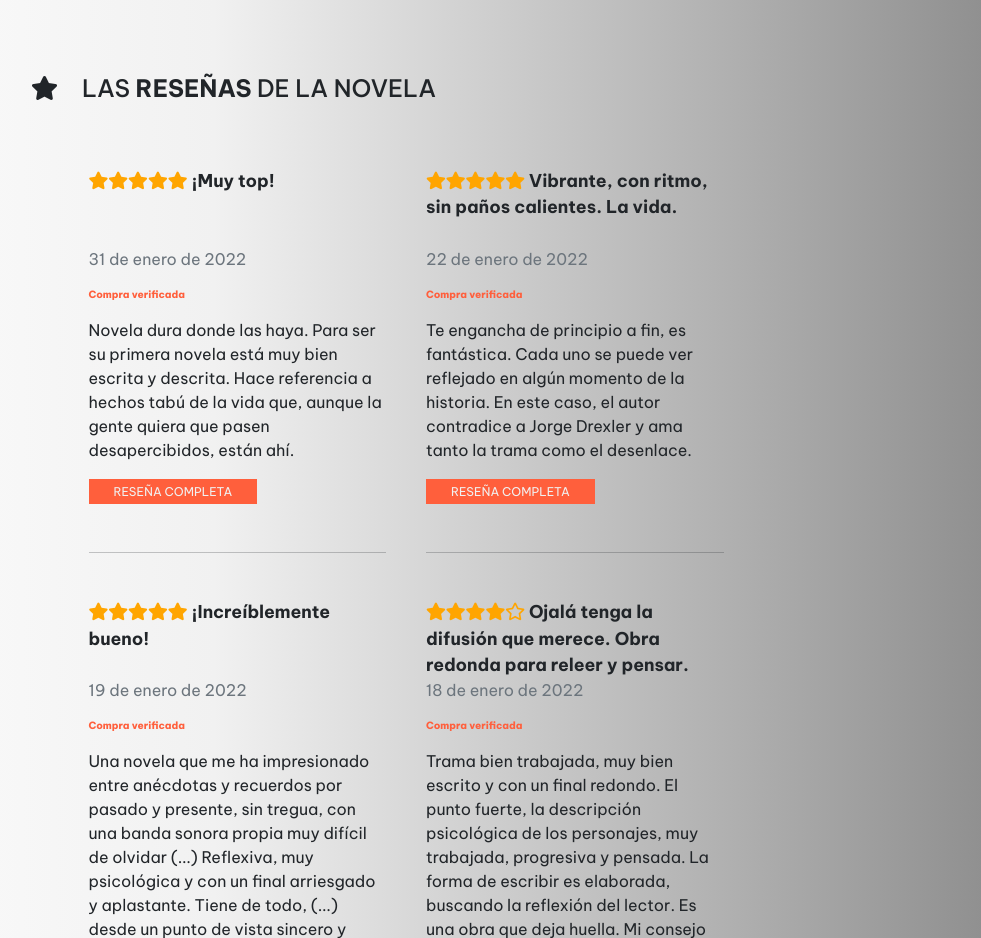
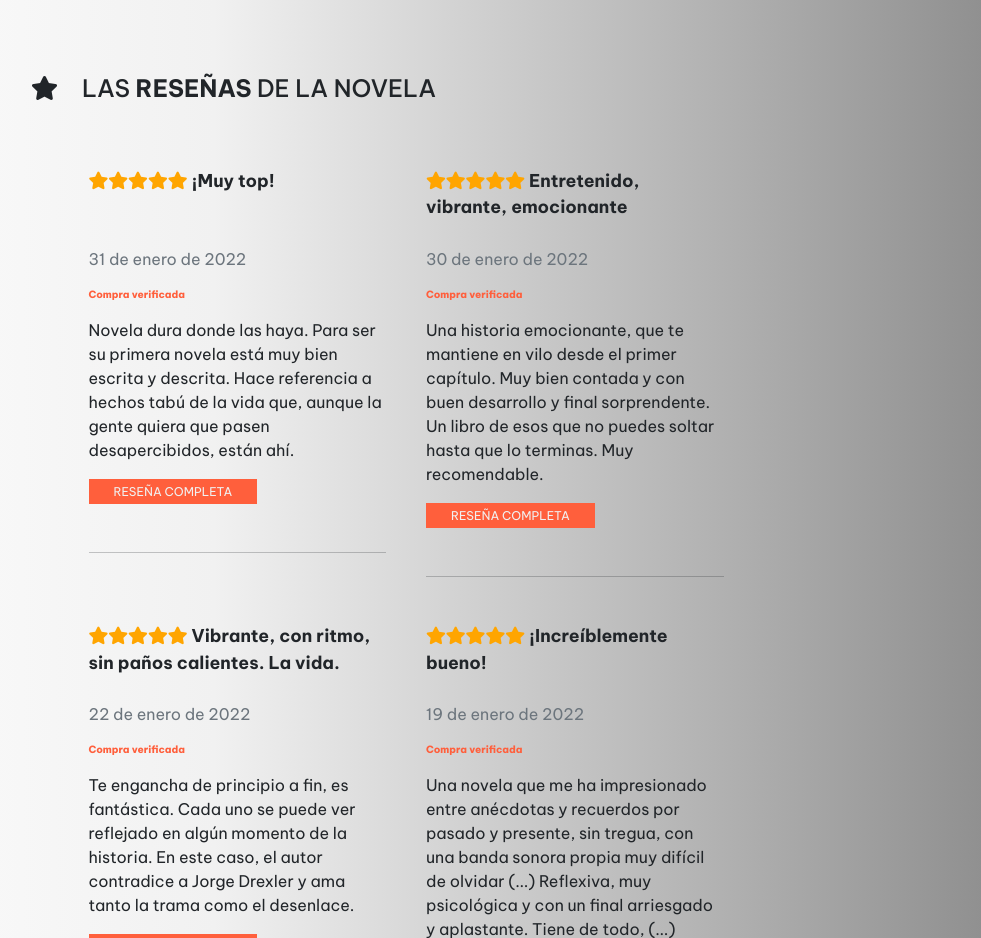
Before and after one commit to ChemaBZ/chemabz.github.io, a plain HTML site: page index.html in a window 1280 px wide. Shown: the part 3200-4138 px from the top of the page, without its empty margins (234-1215 px from the left). Drawn offline with nearby package versions, Linux system fonts and the light colour scheme.

Commit message:
Actualizada sección testimonios

```diff
--- a/index.html
+++ b/index.html
@@ -166,6 +166,32 @@
 						</p>
 						<a id="continue-reading"
 							href="https://www.amazon.es/gp/customer-reviews/R1T2SB8HKHN9H5/ref=cm_cr_arp_d_rvw_ttl?ie=UTF8&ASIN=B09NR9PP1W"
+							target="_blank">Reseña completa</a>
+					</blockquote>
+					<!--<figcaption class="blockquote-footer">Someone famous in <cite title="Source Title">Source Title</cite></figcaption>-->
+				</figure>
+				<hr />
+			</div>
+			<div class="">
+				<figure class="single-testimonial">
+					<blockquote class="blockquote fs-6">
+						<div id="rating-title">
+							<span class="rating-stars">
+								<span class="fa fa-star checked"></span><span class="fa fa-star checked"></span><span
+									class="fa fa-star checked"></span><span class="fa fa-star checked"></span><span
+									class="fa fa-star checked"></span>
+							</span>
+							<span class="fw-bolder mx-auto">Entretenido, vibrante, emocionante</span>
+						</div>
+						<p class="text-muted">30 de enero de 2022</p>
+						<p class="verified-purchase">Compra verificada</p>
+						<p>
+							Una historia emocionante, que te mantiene en vilo desde el primer capítulo. Muy bien contada
+							y con buen desarrollo y final sorprendente. Un libro de esos que no puedes soltar hasta que
+							lo terminas. Muy recomendable.
+						</p>
+						<a id="continue-reading"
+							href="https://www.amazon.es/gp/customer-reviews/R19JV1I6ADBTQ/ref=cm_cr_arp_d_rvw_ttl?ie=UTF8&ASIN=B09NR9PP1W"
 							target="_blank">Reseña completa</a>
 					</blockquote>
 					<!--<figcaption class="blockquote-footer">Someone famous in <cite title="Source Title">Source Title</cite></figcaption>-->
```
